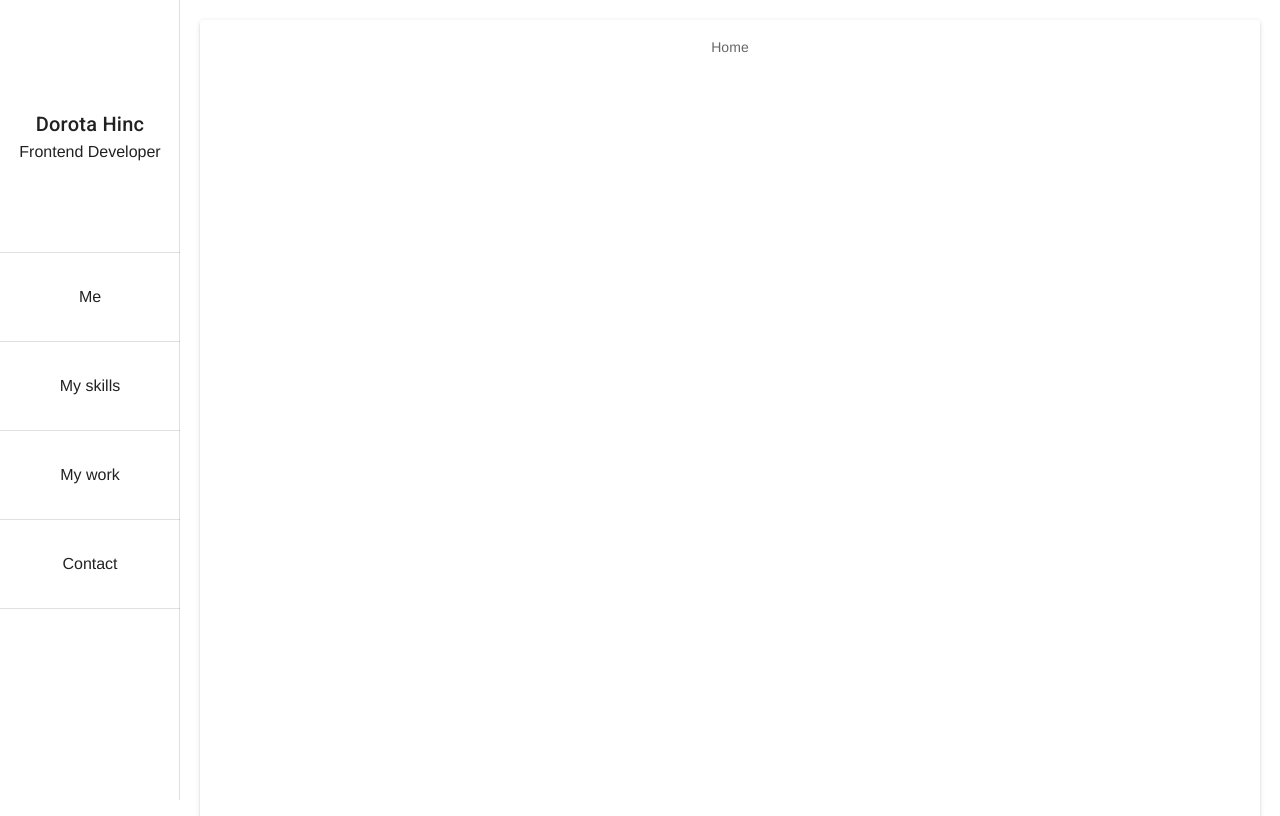
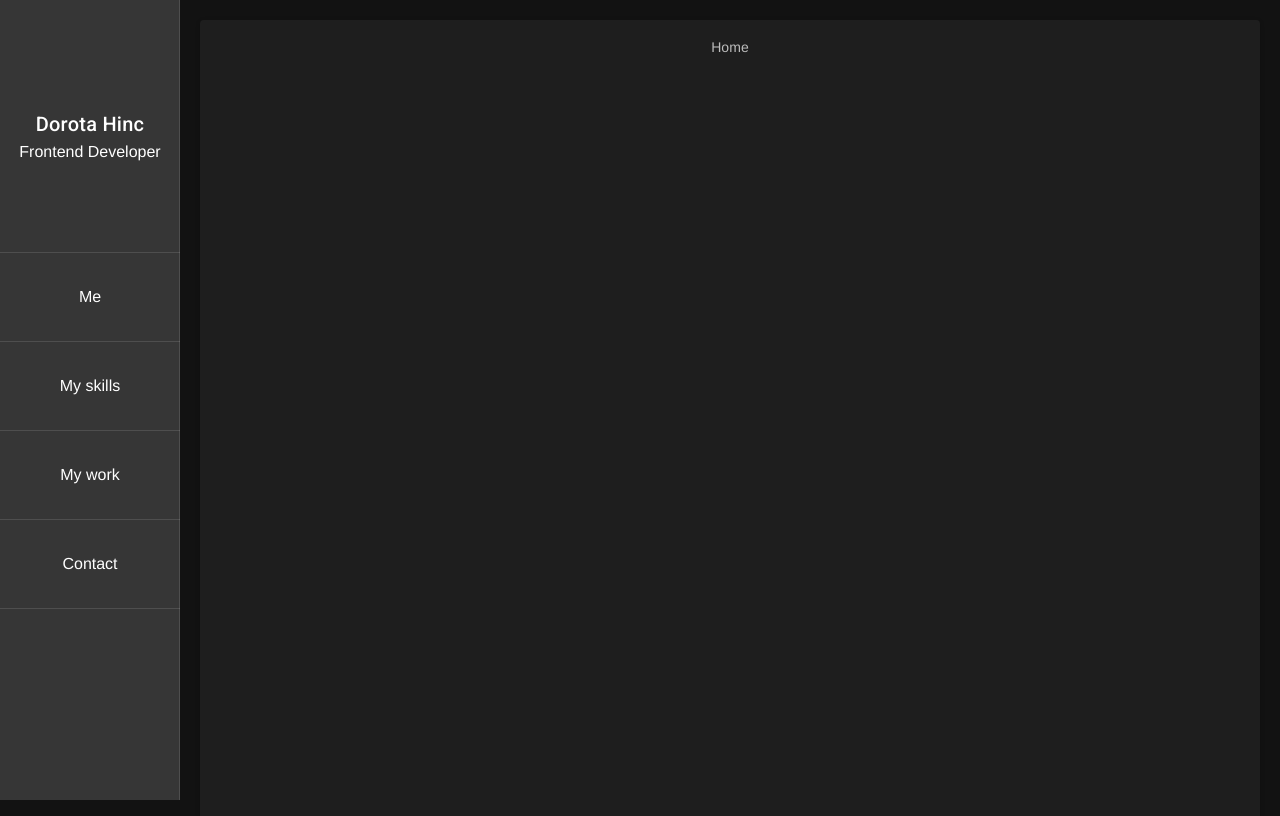
Before and after one commit to Willo0ow/portfolio, a Vue app: page / in a window 1280 px wide. Shown: the top 816 px of the page. Built offline with nearby package versions, Linux system fonts and the light colour scheme.

Commit message:
dark theme

```diff
--- a/src/App.vue
+++ b/src/App.vue
@@ -39,6 +39,9 @@ export default {
 </script>
 
 <style>
+body {
+  background: #121212;
+}
 #app {
   font-family: Avenir, Helvetica, Arial, sans-serif;
   -webkit-font-smoothing: antialiased;
--- a/src/plugins/vuetify.js
+++ b/src/plugins/vuetify.js
@@ -3,4 +3,6 @@ import Vuetify from "vuetify/lib/framework";
 
 Vue.use(Vuetify);
 
-export default new Vuetify({});
+export default new Vuetify({
+  theme: { dark: true },
+});
```
